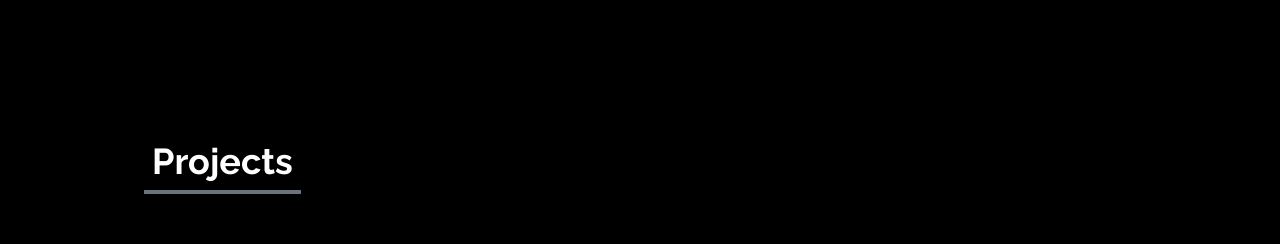
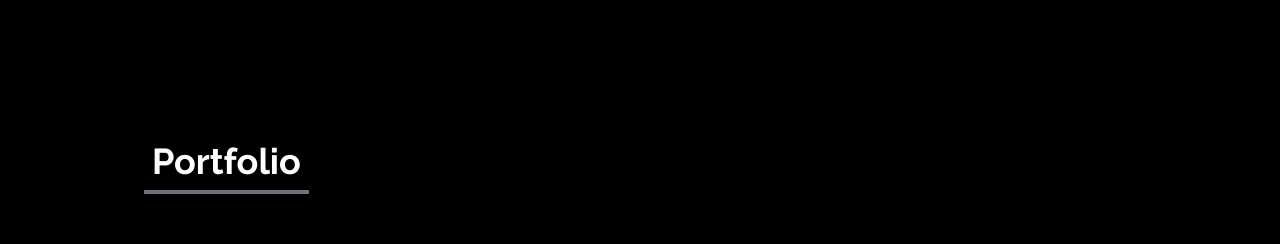
Before and after one commit to makvanashreya/portfolio, a React (Create React App) app: page / in a window 1280 px wide. Shown: the part 1720-1964 px from the top of the page. Built offline with nearby package versions, Linux system fonts and the light colour scheme.

Commit message:
new change

```diff
--- a/src/coponents/Portfolio.jsx
+++ b/src/coponents/Portfolio.jsx
@@ -18,7 +18,7 @@
     <div name="Portfolio" className='h-screen w-full bg-gradient-to-b from-black via-black to-gray-800 text-white' >
         <div className=' max-w-screen-lg mx-auto p-4 flex flex-col justify-center w-full h-screen text-white '>
       <div className=' mb-20'>
-        <p className=' text-4xl font-bold border-b-4 border-gray-500 p-2 inline'>Projects</p>
+        <p className=' text-4xl font-bold border-b-4 border-gray-500 p-2 inline'>Portfolio</p>
       </div>
 
       <div className=''>
```
